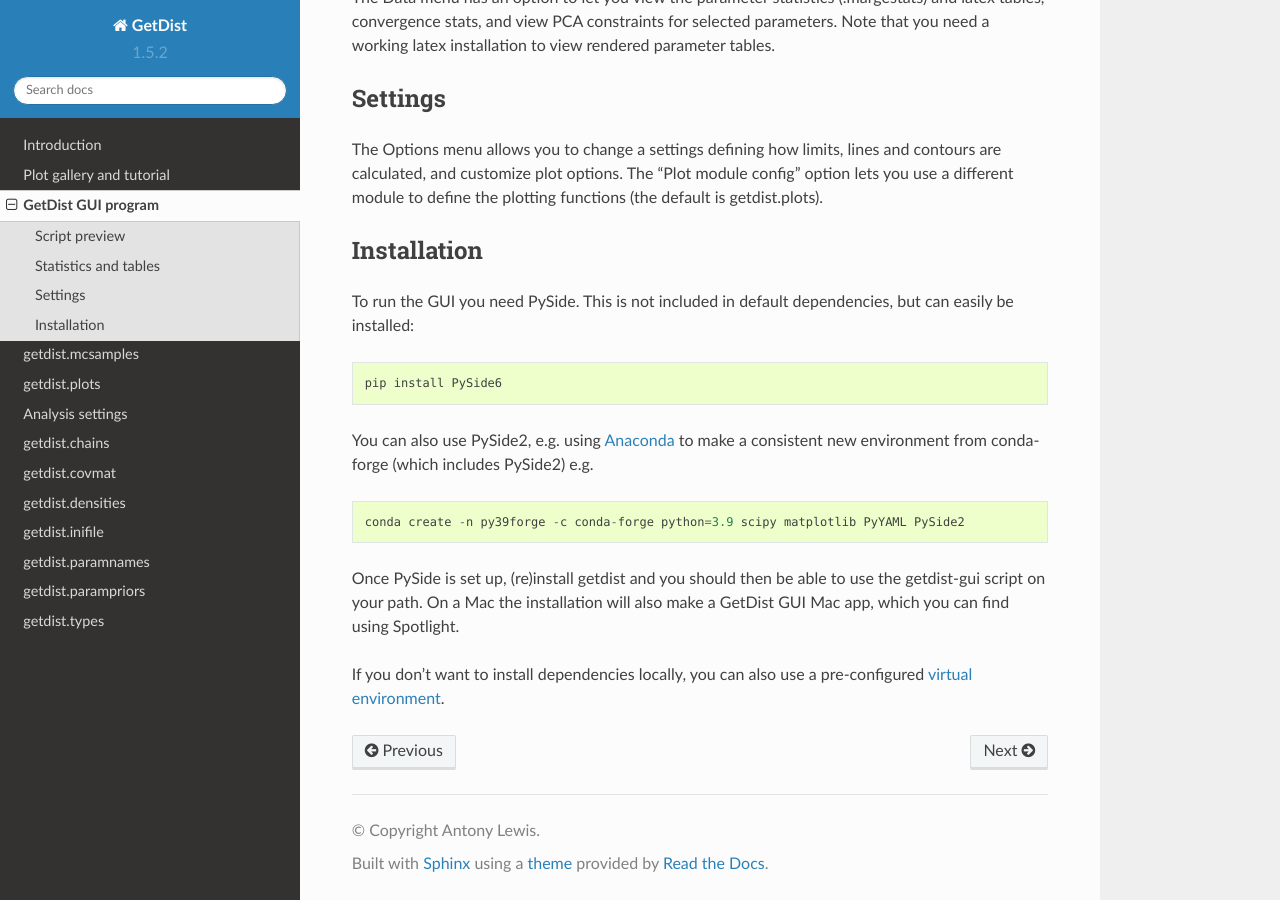
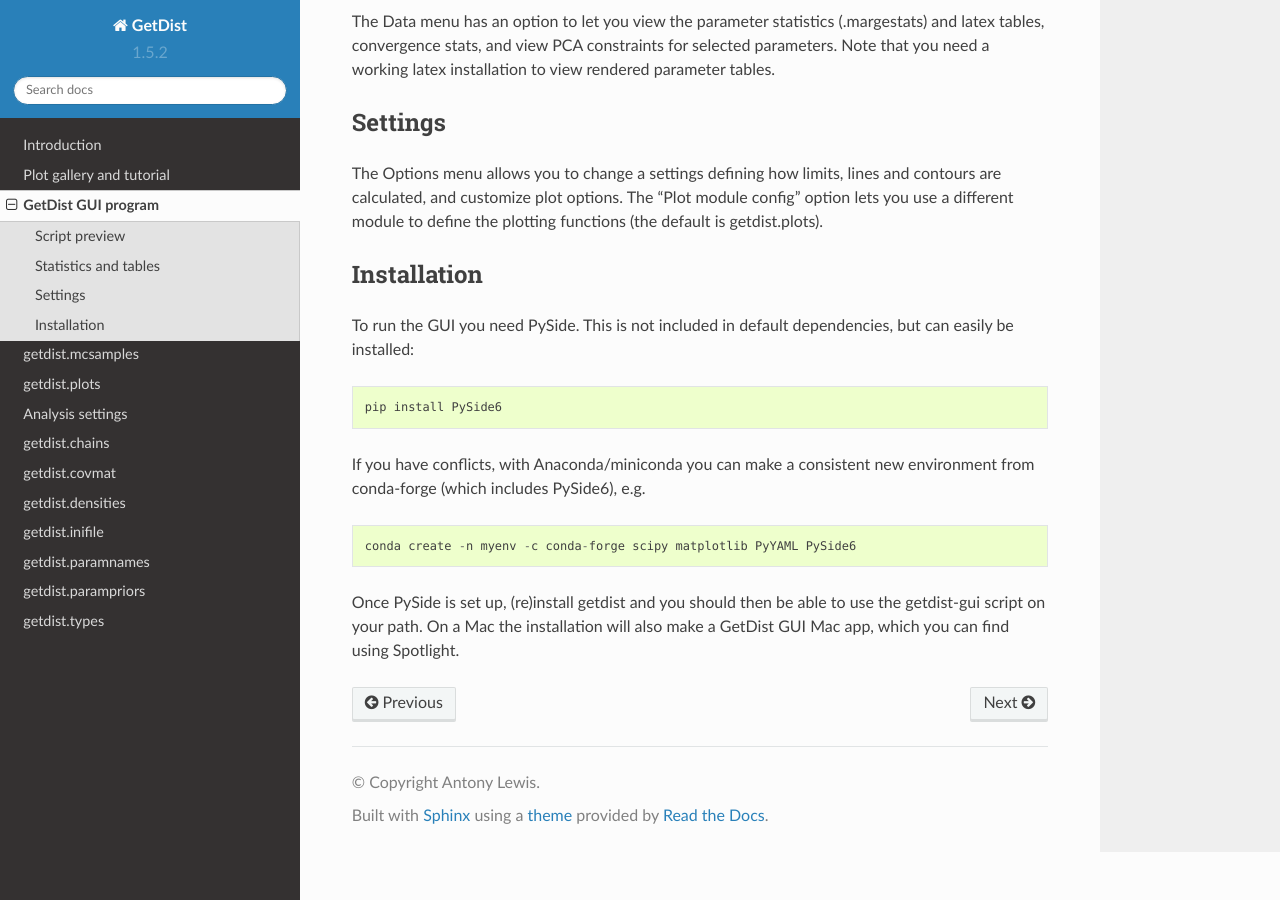
Before and after one commit to cmbant/getdist, a Sphinx documentation site: the page built from docs/source/gui.rst, in a window 1280 px wide and 900 px high, scrolled down 1534 px. Built offline with Sphinx 7.4.7 and the Read the Docs theme 2.0.0, drawn with Linux system fonts in a browser that asks for light colours; pages that are not in the unit, such as notebooks, are missing from menus; the version number is read from the project's files by our own code; some of the changed text lies outside the part shown.

Commit message:
doc/url update

```diff
--- a/docs/source/gui.rst
+++ b/docs/source/gui.rst
@@ -49,11 +50,10 @@
 
    pip install PySide6
 
-You can also use PySide2, e.g. using `Anaconda <https://www.anaconda.com/distribution/>`_ to make a consistent new environment from conda-forge (which includes PySide2)  e.g. ::
+If you have conflicts, with Anaconda/miniconda you can make a consistent new environment
+from conda-forge (which includes PySide6),  e.g. ::
 
-  conda create -n py39forge -c conda-forge python=3.9 scipy matplotlib PyYAML PySide2
+  conda create -n myenv -c conda-forge scipy matplotlib PyYAML PySide6
 
 Once PySide is set up, (re)install getdist and you should then be able to use the getdist-gui script on your path.
 On a Mac the installation will also make a GetDist GUI Mac app, which you can find using Spotlight.
-
-If you don't want to install dependencies locally, you can also use a pre-configured `virtual environment <https://cosmologist.info/CosmoBox/>`_.
```
Also changed, not shown: other parts of docs/source/gui.rst (+3 -2 lines), README.rst (+6 -10 lines), 5 other files.
